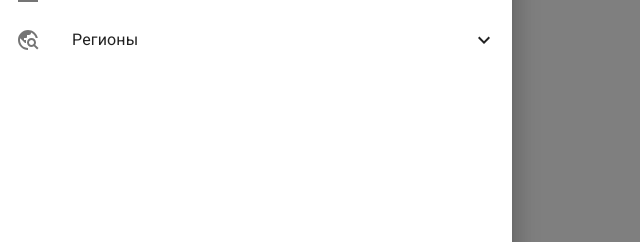
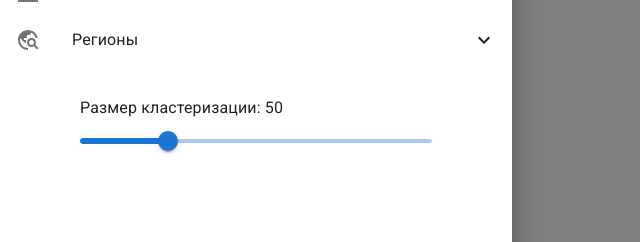
Before and after one commit to przlv/webmaps, a React (Create React App) app: page / in a window 1280 px wide. Both pictures are taken after a click on the icon 36 px from the left and 36 px from the top of the page. Shown: the part 266-508 px from the top of the page, without its empty margins (0-640 px from the left). Built offline with nearby package versions, Linux system fonts and the light colour scheme; no server answers.

Commit message:
added slider and small fix

```diff
--- /dev/null
+++ b/src/app/sliderReducer.ts
@@ -0,0 +1,23 @@
+import { createSlice, PayloadAction } from '@reduxjs/toolkit';
+
+interface SliderState {
+    gridSize: number;
+}
+
+const initialState: SliderState = {
+    gridSize: 50,
+};
+
+
+const SliderSlice = createSlice({
+    name: 'gridSize',
+    initialState,
+    reducers: {
+        setupGridSize: (state, action: PayloadAction<number>) => {
+            state.gridSize = action.payload;
+        },
+    },
+});
+
+export default SliderSlice.reducer;
+export const { setupGridSize } = SliderSlice.actions;
--- a/src/app/store.ts
+++ b/src/app/store.ts
@@ -2,12 +2,14 @@ import { configureStore } from '@reduxjs/toolkit'
 import itemsReducer from './typePointsReducer'
 import regionReducer from "./regionReducer";
 import districtReducer from "./districtReducer";
+import sliderReducer from "./sliderReducer";
 
 export const store = configureStore({
     reducer: {
         selectedTypePoints: itemsReducer,
         selectedRegion: regionReducer,
         selectedDistricts: districtReducer,
+        selectedGridSize: sliderReducer,
     },
 })
 
--- a/src/components/SideBarMenu.tsx
+++ b/src/components/SideBarMenu.tsx
@@ -13,6 +13,7 @@ import Divider from "@mui/material/Divider";
 import React, {useState} from "react";
 import {CheckboxList} from "./ListCheckBox";
 import {ListCheckBoxRegions} from "./ListCheckBoxRegions";
+import CustomSlider from "./Slider";
 import infoData from "../data/infoData.json"
 import './SideBarMenu.css'
 
@@ -84,6 +85,7 @@ export const SideBarMenu: React.FC = () => {
                             </List>
                         </Collapse>
                     </div>
+                    <CustomSlider />
                 </List>
             <Divider />
         </Box>
--- /dev/null
+++ b/src/components/Slider.tsx
@@ -0,0 +1,33 @@
+import React from 'react';
+import Slider from '@mui/material/Slider';
+import Typography from '@mui/material/Typography';
+import {useAppDispatch, useAppSelector} from "../app/hooks";
+import {setupGridSize} from "../app/sliderReducer";
+
+function CustomSlider() {
+    const selectedGridSize = useAppSelector((state) => state.selectedGridSize.gridSize);
+    const dispatch = useAppDispatch()
+
+    const handleChange = (event: Event, newValue: number | number[]) => {
+        dispatch(setupGridSize(newValue as number));
+    };
+
+    return (
+        <div className="slider-cluster" style={{"padding": "2rem 5rem"}}>
+            <Typography id="slider-label" gutterBottom>
+                Размер кластеризации: {selectedGridSize}
+            </Typography>
+            <Slider
+                value={selectedGridSize}
+                onChange={handleChange}
+                aria-labelledby="slider-label"
+                valueLabelDisplay="auto"
+                step={10}
+                min={0}
+                max={200}
+            />
+        </div>
+    );
+}
+
+export default CustomSlider;
--- a/src/components/YandexMap.tsx
+++ b/src/components/YandexMap.tsx
@@ -31,6 +31,7 @@ export const YandexMap: React.FC = () => {
     const selectedRegion = useAppSelector((state) => state.selectedRegion.items);
     const selectedDistricts = useAppSelector((state) => state.selectedDistricts.items);
     const targetRegion = useAppSelector((state) => state.selectedDistricts.targetRegion);
+    const selectedGridSize = useAppSelector((state) => state.selectedGridSize.gridSize);
 
     const infoDatasets: BankInterface = infoData as BankInterface;
     useEffect(() => {
@@ -80,28 +81,32 @@ export const YandexMap: React.FC = () => {
                         key={selectedRegion}
                         options={{
                             clusterize: true,
-                            gridSize: 32,
+                            gridSize: selectedGridSize,
                         }}
                         objects={{
                             openBalloonOnClick: true,
-                            preset: "islands#greenDotIcon",
+                            // preset: "islands#greenDotIcon",
                         }}
-                        clusters={{
-                            preset: "islands#violetCircleDotIcon",
-                        }}
+                        // clusters={{
+                        //     preset: "islands#violetCircleDotIcon",
+                        // }}
                         features={objects}
 
                         filter={(object: PointFeature) => {
                             let districtCheck: boolean = false;
                             let typeCheck: boolean;
 
-                            const balloonContentFooter = object.properties.balloonContentFooter;
-                            for (let district of selectedDistricts) {
-                                if (balloonContentFooter.toLowerCase().includes(district.trim().toLowerCase())) {
-                                    districtCheck = true;
-                                    break;
+                            if (selectedDistricts.length > 0) {
+                                const balloonContentFooter = object.properties.balloonContentFooter;
+                                for (let district of selectedDistricts) {
+                                    if (balloonContentFooter.toLowerCase().includes(district.trim().toLowerCase())) {
+                                        districtCheck = true;
+                                        break;
+                                    }
                                 }
                             }
+                            else districtCheck = true;
+
 
                             typeCheck = selectedTypePoints.includes(object.properties.typeObject);
 
```
